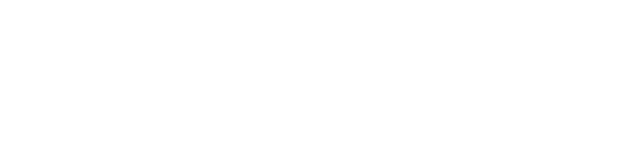
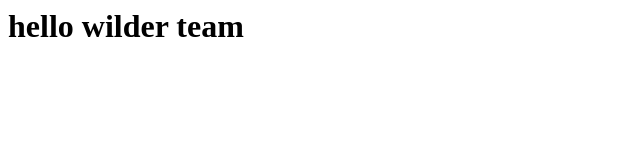
Before and after one commit to kouaouci/-hello-world-, a plain HTML site: page index.html in a window 1280 px wide. Shown: the whole page, without its empty margins (0-640 px from the left). Drawn offline with Linux system fonts and the light colour scheme.

Commit message:
Update index.html
hello wilder team on h1

```diff
--- a/index.html
+++ b/index.html
@@ -5,5 +5,6 @@
         <title>   wilder team</title>
    </head>
      <body>
+        <h1>hello wilder team </h1>
      </body>
   </html>
```
